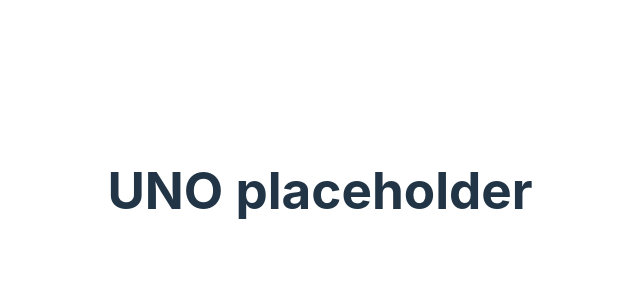
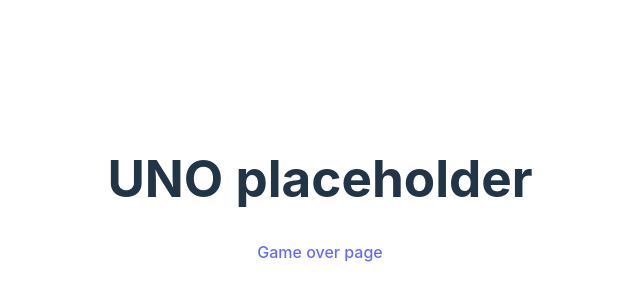
Before and after one commit to JonanLowe/une-frontend, a React (Vite) app in the folder une-frontend/: page /GameOver in a window 1280 px wide. Shown: the part 210-510 px from the top of the page, without its empty margins (320-960 px from the left). Built offline with nearby package versions, Linux system fonts and the light colour scheme.

Commit message:
Page linking setup

```diff
--- a/une-frontend/src/App.jsx
+++ b/une-frontend/src/App.jsx
@@ -1,11 +1,19 @@
 import './App.css'
 import { Route, Routes } from 'react-router-dom'
+import WelcomePage from './components/WelcomePage'
+import GamePage from './components/GamePage'
+import GameOverPage from './components/GameOverPage'
 
 function App() {
 
   return (
     <>
       <h1>UNO placeholder</h1>
+      <Routes>
+        <Route path="/" element={<WelcomePage/>}/>
+        <Route path="/Game" element={<GamePage/>}/>
+        <Route path="/GameOver" element={<GameOverPage/>}/>
+      </Routes>
     </>
   )
 }
--- /dev/null
+++ b/une-frontend/src/components/GameOverPage.jsx
@@ -0,0 +1,11 @@
+import {Link} from "react-router-dom"
+
+export default function GameOverPage(){
+    return (
+        <>
+        <Link to="/">
+        Game over page
+        </Link>
+        </>
+    )
+}
--- /dev/null
+++ b/une-frontend/src/components/GamePage.jsx
@@ -0,0 +1,11 @@
+import {Link} from "react-router-dom"
+
+export default function GamePage(){
+    return (
+        <>
+        <Link to="/GameOver">
+        Game page
+        </Link>
+        </>
+    )
+}
--- /dev/null
+++ b/une-frontend/src/components/WelcomePage.jsx
@@ -0,0 +1,11 @@
+import {Link} from "react-router-dom"
+
+export default function WelcomePage(){
+    return (
+        <>
+        <Link to="/Game">
+        Welcome page
+        </Link>
+        </>
+    )
+}
```
